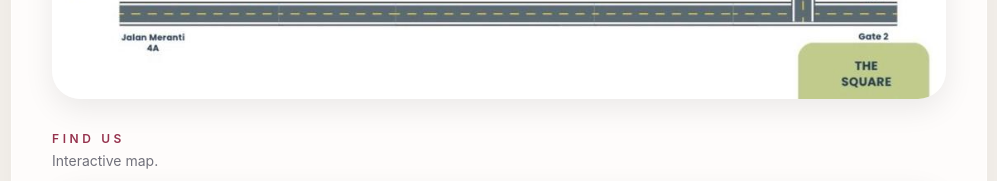
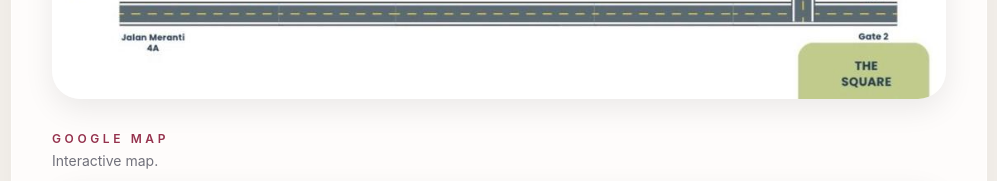
Before and after one commit to faizjazz100/zhafirin-ayuni, a Next.js app: page /venue in a window 1280 px wide. Shown: the part 1720-1901 px from the top of the page, without its empty margins (141-1138 px from the left). Built offline with nearby package versions, Linux system fonts and the light colour scheme; no server answers; the database is empty; grey boxes are pictures that could not be loaded.

Commit message:
change google map

```diff
--- a/src/app/venue/page.tsx
+++ b/src/app/venue/page.tsx
@@ -97,7 +97,7 @@ export default function VenuePage() {
 
                     {/* Google Maps embed */}
                     <div className="mt-8">
-                        <p className="text-xs font-semibold uppercase tracking-[0.30em] text-[#7A0022]/80">Find Us</p>
+                        <p className="text-xs font-semibold uppercase tracking-[0.30em] text-[#7A0022]/80">Google Map</p>
                         <p className="mt-1 text-sm text-zinc-500">Interactive map.</p>
                         <div className="mt-3 overflow-hidden rounded-[28px] shadow-[0_10px_30px_rgba(0,0,0,0.08)]">
                             <div className="relative w-full" style={{ paddingTop: "56.25%" }}>
```
